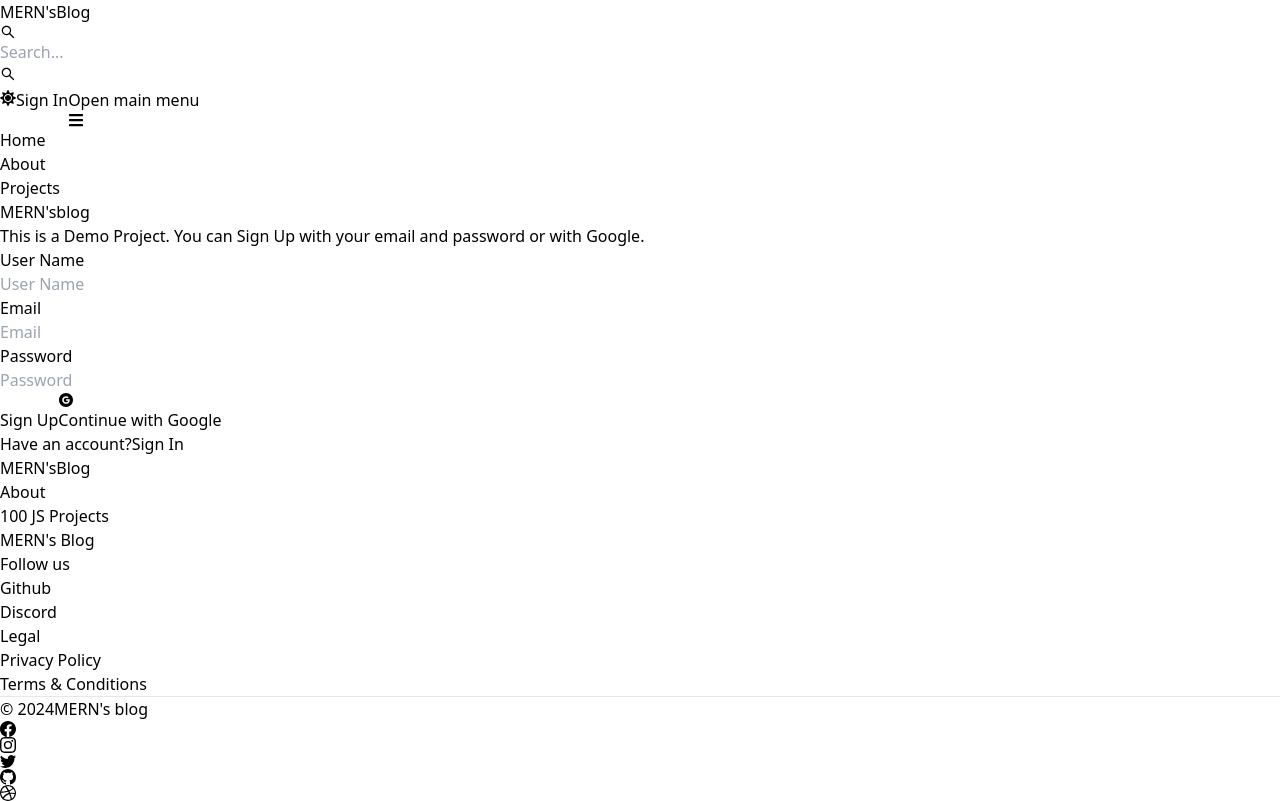
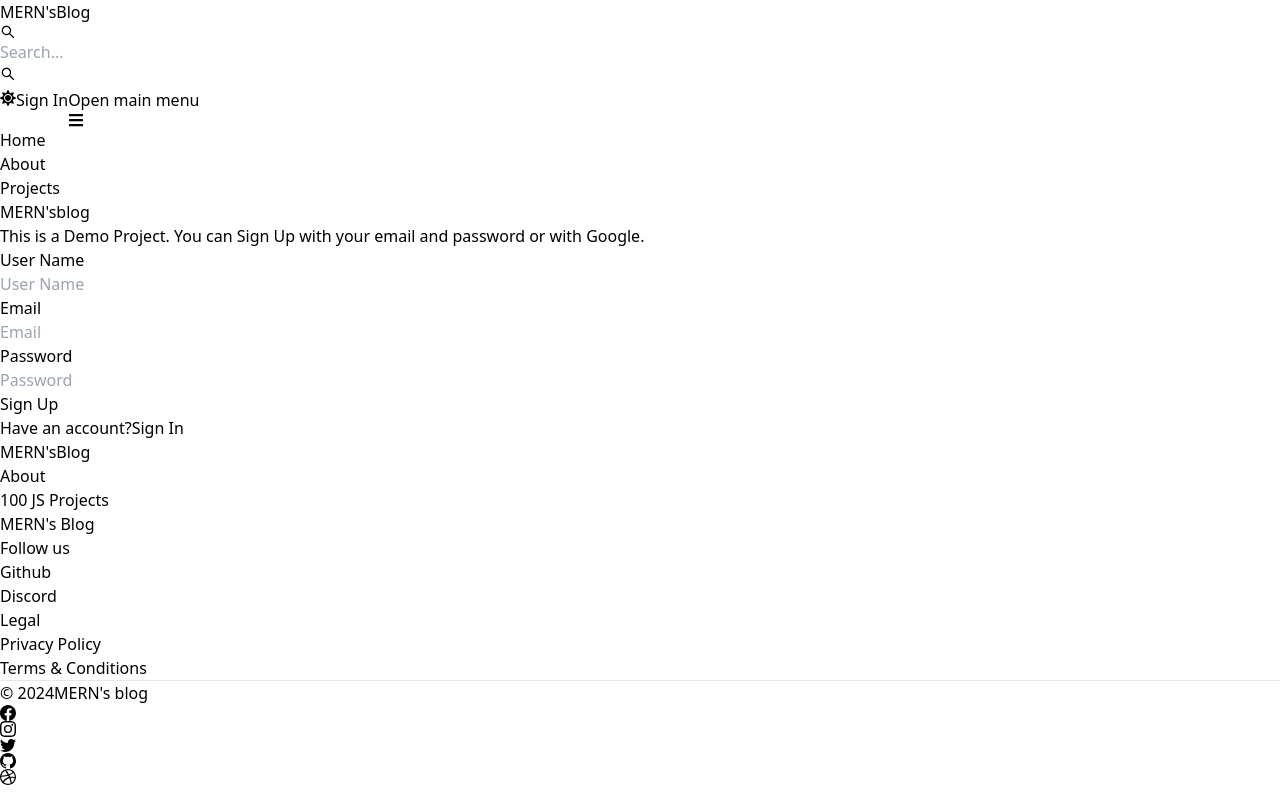
Before and after one commit to Sravan347/mern-blog, a React (Vite) app in the folder client/: page /sign-up in a window 1280 px wide. Built offline with nearby package versions, Linux system fonts and the light colour scheme; no server answers.

Commit message:
google authentication

```diff
--- a/client/package.json
+++ b/client/package.json
@@ -11,11 +11,15 @@
   },
   "dependencies": {
     "@reduxjs/toolkit": "^2.3.0",
-    "firebase": "^11.0.1",
+    "dotenv": "^16.4.5",
+    "firebase": "^11.0.2",
     "flowbite-react": "^0.10.2",
+    "moment": "^2.30.1",
     "react": "^18.3.1",
+    "react-circular-progressbar": "^2.1.0",
     "react-dom": "^18.3.1",
     "react-icons": "^5.3.0",
+    "react-quill": "^2.0.0",
     "react-redux": "^9.1.2",
     "react-router-dom": "^6.27.0",
     "redux-persist": "^6.0.0"
--- a/client/src/components/DashProfile.jsx
+++ b/client/src/components/DashProfile.jsx
@@ -4,7 +4,11 @@ function DashProfile() {
   return (
     <div>
       dashprofile
+
+      {/* 4.25 */}
+
     </div>
+
   )
 }
 
--- a/client/src/components/OAuth.jsx
+++ b/client/src/components/OAuth.jsx
@@ -1,47 +1,3 @@
-// import { Button } from 'flowbite-react';
-// import { AiFillGoogleCircle } from 'react-icons/ai';
-// import { GoogleAuthProvider, signInWithPopup, getAuth } from 'firebase/auth';
-// import { app } from '../firebase';
-// import { useDispatch } from 'react-redux';
-// import { signInSuccess } from '../redux/user/userSlice';
-// import { useNavigate } from 'react-router-dom';
-
-// export default function OAuth() {
-//     const auth = getAuth(app)
-//     const dispatch = useDispatch()
-//     const navigate = useNavigate()
-//     const handleGoogleClick = async () =>{
-//         const provider = new GoogleAuthProvider()
-//         provider.setCustomParameters({ prompt: 'select_account' })
-//         try {
-//             const resultsFromGoogle = await signInWithPopup(auth, provider)
-//             const res = await fetch('/api/v1/auth/google', {
-//                 method: 'POST',
-//                 headers: { 'Content-Type': 'application/json' },
-//                 body: JSON.stringify({
-//                     name: resultsFromGoogle.user.displayName,
-//                     email: resultsFromGoogle.user.email,
-//                     googlePhotoUrl: resultsFromGoogle.user.photoURL,
-//                 }),
-//                 })
-//             const data = await res.json()
-//             if (res.ok){
-//                 dispatch(signInSuccess(data))
-//                 navigate('/')
-//             }
-//         } catch (error) {
-//             console.log(error);
-//         }
-//     }
-//   return (
-//     <Button type='button' gradientDuoTone='pinkToOrange' outline onClick={handleGoogleClick}>
-//         <AiFillGoogleCircle className='w-6 h-6 mr-2'/>
-//         Continue with Google
-//     </Button>
-//   )
-// }
-
-
 import { Button } from 'flowbite-react';
 import { AiFillGoogleCircle } from 'react-icons/ai';
 import { GoogleAuthProvider, signInWithPopup, getAuth } from 'firebase/auth';
@@ -49,22 +5,21 @@ import { app } from '../firebase';
 import { useDispatch } from 'react-redux';
 import { signInSuccess } from '../redux/user/userSlice';
 import { useNavigate } from 'react-router-dom';
-import { useState } from 'react';
+
+
 
 export default function OAuth() {
-    const auth = getAuth(app);
-    const dispatch = useDispatch();
-    const navigate = useNavigate();
-    const [loading, setLoading] = useState(false);
+    const auth = getAuth(app)
+    const dispatch = useDispatch()
+    const navigate = useNavigate()
+    const handleGoogleClick = async () =>{
+        const provider = new GoogleAuthProvider()
+        provider.setCustomParameters({ prompt: 'select_account' })
+        try {
+            const resultsFromGoogle = await signInWithPopup(auth,provider)
+            console.log(resultsFromGoogle);
 
-    const handleGoogleClick = async () => {
-        const provider = new GoogleAuthProvider();
-        provider.setCustomParameters({ prompt: 'select_account' });
-
-        setLoading(true);
-        try {
-            const resultsFromGoogle = await signInWithPopup(auth, provider);
-            const res = await fetch('/api/v1/auth/google', {
+            const res = await fetch('/api/auth/v1/google', {
                 method: 'POST',
                 headers: { 'Content-Type': 'application/json' },
                 body: JSON.stringify({
@@ -72,32 +27,20 @@ export default function OAuth() {
                     email: resultsFromGoogle.user.email,
                     googlePhotoUrl: resultsFromGoogle.user.photoURL,
                 }),
-            });
-
-            const data = await res.json();
-            if (res.ok) {
-                dispatch(signInSuccess(data));
-                navigate('/');
-            } else {
-                console.error("Error with API response", data);
+                })
+            const data = await res.json()
+            if (res.ok){
+                dispatch(signInSuccess(data))
+                navigate('/')
             }
         } catch (error) {
-            console.error("Authentication error", error);
-        } finally {
-            setLoading(false);
+            console.log(error);
         }
-    };
-
-    return (
-        <Button
-            type='button'
-            gradientDuoTone='pinkToOrange'
-            outline
-            onClick={handleGoogleClick}
-            disabled={loading}
-        >
-            <AiFillGoogleCircle className='w-6 h-6 mr-2'/>
-            {loading ? 'Signing in...' : 'Continue with Google'}
-        </Button>
-    );
+    }
+  return (
+    <Button type='button' gradientDuoTone='pinkToOrange' outline onClick={handleGoogleClick}>
+        <AiFillGoogleCircle className='w-6 h-6 mr-2'/>
+        Continue with Google
+    </Button>
+  )
 }
--- a/client/src/firebase.js
+++ b/client/src/firebase.js
@@ -1,21 +1,17 @@
 // Import the functions you need from the SDKs you need
 import { initializeApp } from "firebase/app";
-// import { getAnalytics } from "firebase/analytics";
 // TODO: Add SDKs for Firebase products that you want to use
 // https://firebase.google.com/docs/web/setup#available-libraries
 
 // Your web app's Firebase configuration
-// For Firebase JS SDK v7.20.0 and later, measurementId is optional
 const firebaseConfig = {
-  apiKey: "process.env.VITE_FIREBASE_API_KEY",
-  authDomain: "blogtwo-3fbed.firebaseapp.com",
-  projectId: "blogtwo-3fbed",
-  storageBucket: "blogtwo-3fbed.firebasestorage.app",
-  messagingSenderId: "73721431711",
-  appId: "1:73721431711:web:55d332cb53ba02ce1f04aa",
-  measurementId: "G-12YS38YY4S"
+  apiKey:import.meta.env.VITE_FIREBASE_API_KEY,
+  authDomain: "blog-1d07f.firebaseapp.com",
+  projectId: "blog-1d07f",
+  storageBucket: "blog-1d07f.firebasestorage.app",
+  messagingSenderId: "133580731931",
+  appId: "1:133580731931:web:e66714332b98bf2780aabe"
 };
 
 // Initialize Firebase
 export const app = initializeApp(firebaseConfig);
-// const analytics = getAnalytics(app);
--- a/client/src/pages/SignUp.jsx
+++ b/client/src/pages/SignUp.jsx
@@ -1,7 +1,7 @@
 import React, { useState } from "react";
 import { Link, useNavigate } from "react-router-dom";
 import { Alert, Button, Label, Spinner, TextInput } from "flowbite-react";
-import OAuth from "../components/OAuth";
+// import OAuth from "../components/OAuth";
 
 function SignUp() {
   const [formData, setFormData] = useState({});
@@ -114,7 +114,7 @@ function SignUp() {
               "Sign Up"
             )}
           </Button>
-          <OAuth/>
+          {/* <OAuth/> */}
         </form>
 
         <div className="text-center mt-4">
```
Also changed, not shown: 2 other files (tests, documents, lock files or other folders).
